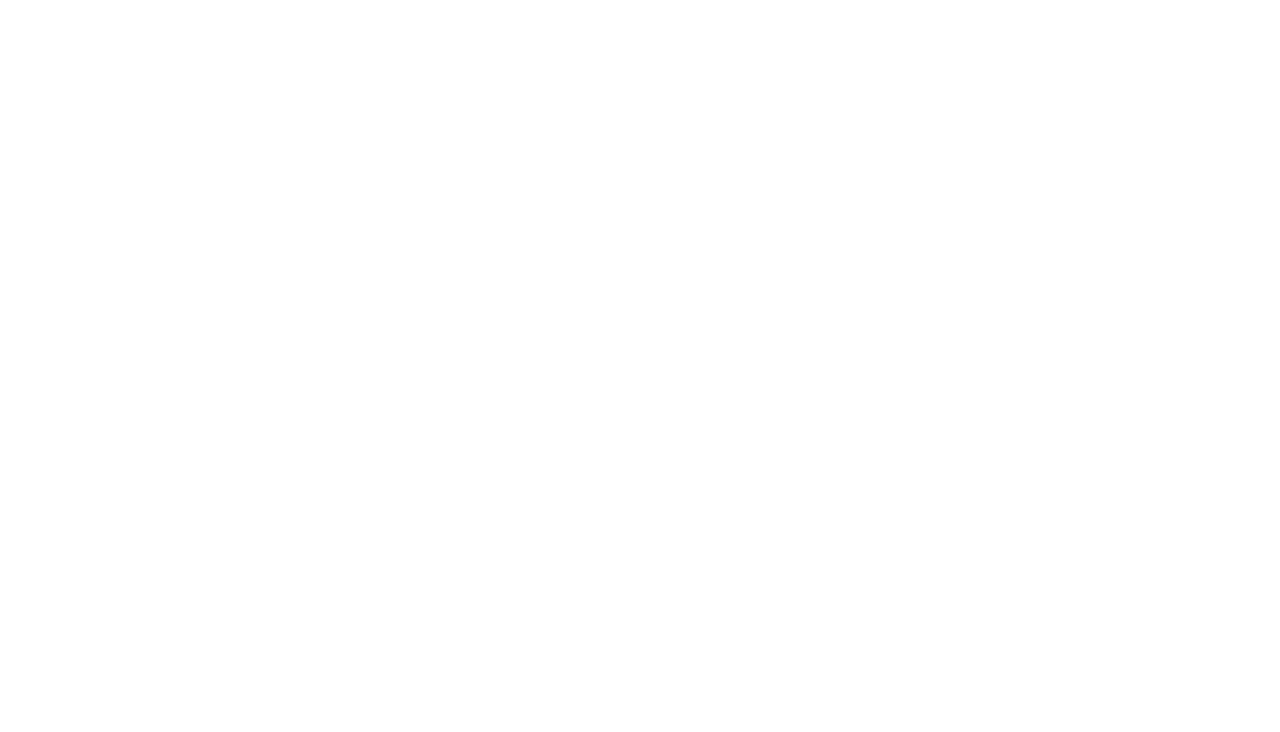
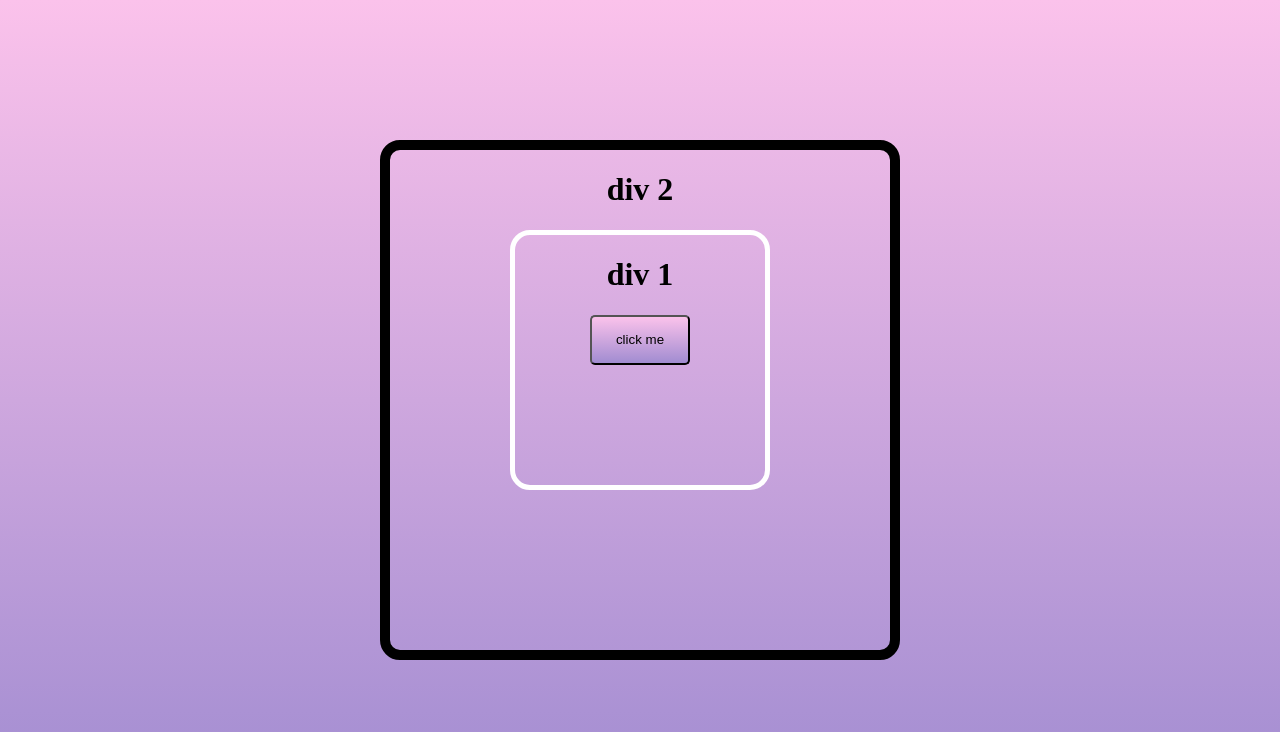
Before and after one commit to denvilse1/javascriptprojects, a plain HTML site: page evenpropagation/index.html in a window 1280 px wide. Drawn offline with Linux system fonts and the light colour scheme.

Commit message:
event propagation

```diff
--- a/evenpropagation/index.html
+++ b/evenpropagation/index.html
@@ -7,6 +7,13 @@
     <title>Even Propagation</title>
   </head>
   <body>
+    <div class="container-1">
+      <h1>div 2</h1>
+      <div class="container-2">
+        <h1>div 1</h1>
+        <button class="btn-class">click me</button>
+      </div>
+    </div>
     <!-- script -->
     <script src="script.js"></script>
   </body>
--- a/evenpropagation/script.js
+++ b/evenpropagation/script.js
@@ -0,0 +1,39 @@
+window.addEventListener(
+  "click",
+  function () {
+    console.log("window");
+  },
+  true
+);
+
+document.addEventListener(
+  "click",
+  function () {
+    console.log("Document");
+  },
+  true
+);
+
+document.querySelector(".container-1").addEventListener(
+  "click",
+  function () {
+    console.log("div 2");
+  },
+  true
+);
+
+document.querySelector(".container-2").addEventListener(
+  "click",
+  function () {
+    console.log("div 1");
+  },
+  true
+);
+
+document.querySelector("button").addEventListener(
+  "click",
+  function (e) {
+    console.log((e.target.innerText = "clicked"));
+  },
+  true
+);
--- a/evenpropagation/styles.css
+++ b/evenpropagation/styles.css
@@ -0,0 +1,41 @@
+html {
+  box-sizing: border-box;
+}
+
+body {
+  width: 100vw;
+  height: 100vh;
+  margin: 0;
+  background-image: linear-gradient(to top, #a18cd1 0%, #fbc2eb 100%);
+  display: flex;
+  justify-content: center;
+  align-items: center;
+}
+
+.container-1 {
+  height: 500px;
+  width: 500px;
+  border: 10px solid black;
+  border-radius: 20px;
+  display: flex;
+  align-items: center;
+  /* justify-items: center; */
+  flex-direction: column;
+}
+
+.container-2 {
+  height: 250px;
+  width: 250px;
+  border: 5px solid white;
+  display: flex;
+  flex-direction: column;
+  align-items: center;
+  border-radius: 20px;
+}
+
+.btn-class {
+  width: 100px;
+  height: 50px;
+  border-radius: 5px;
+  background-image: linear-gradient(to top, #a18cd1 0%, #fbc2eb 100%);
+}
```
